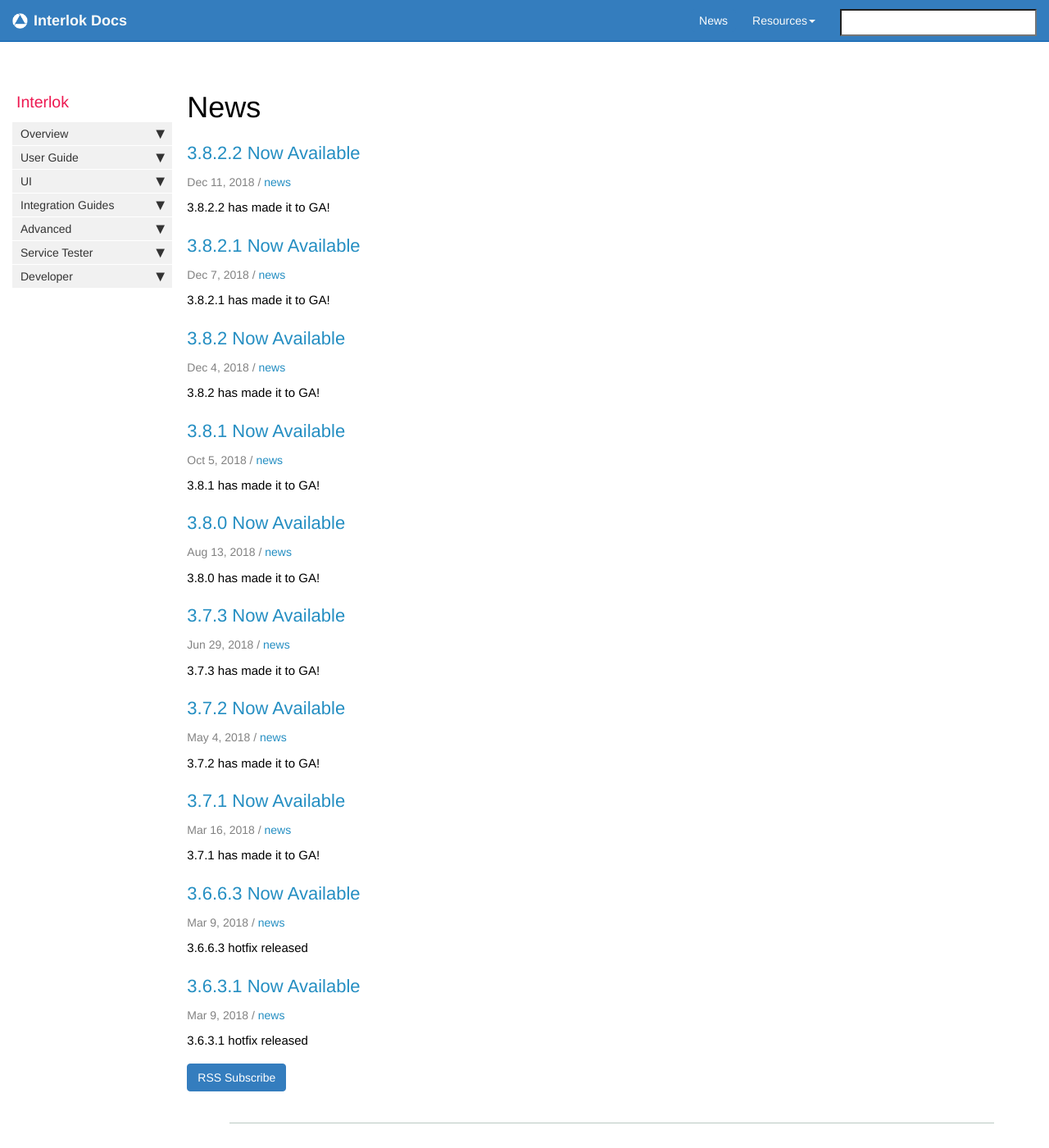
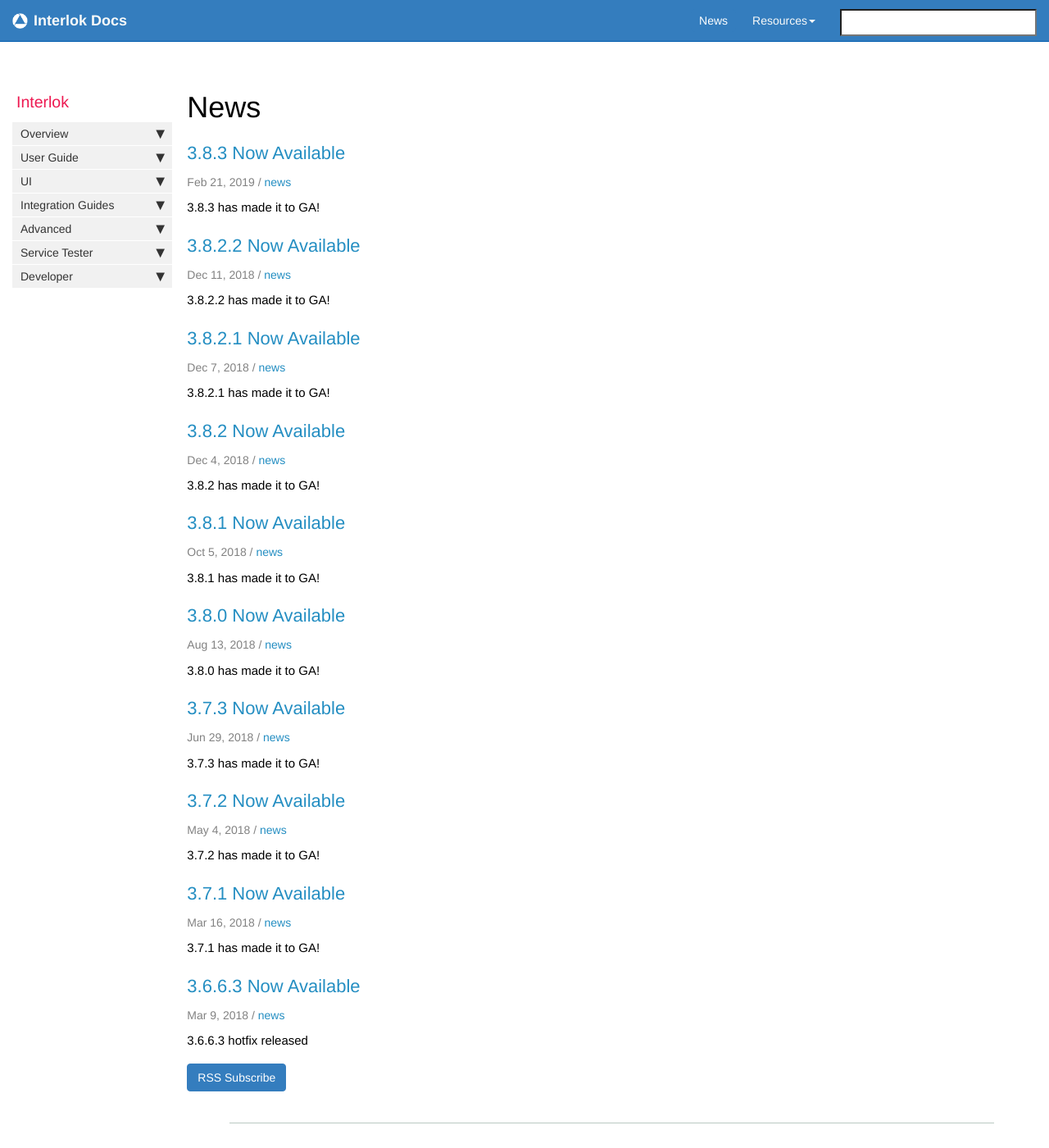
Before and after one commit to adaptris/interlok-docs-legacy, a Jekyll site: the page built from pages/news/news.html, in a window 1280 px wide and 1400 px high. Shown: the whole window at 82% size. Built offline with Jekyll 4.4.1, drawn with Linux system fonts in a browser that asks for light colours; nearby versions of some CDN libraries; comment, search, counter and statistics services are not loaded.

Commit message:
updated for the 3.8.3 ga release

```diff
--- a/_includes/custom/release383.html
+++ b/_includes/custom/release383.html
@@ -1,6 +1,6 @@
 ## Version 3.8.3 ##
 
-Release Date : 2019-02
+Release Date : 2019-02-21
 
 ### Bugs
 
@@ -67,3 +67,4 @@
  - [INTERLOK-2617](https://adaptris.atlassian.net/browse/INTERLOK-2617) - Add a new method to msg.resolve() for PayloadFromMetadata
  - [INTERLOK-2619](https://adaptris.atlassian.net/browse/INTERLOK-2619) - Add "Category" to LoggingServiceIMpl
  - [INTERLOK-2545](https://adaptris.atlassian.net/browse/INTERLOK-2545) - dependabot updates for 3.8.3
+ - [INTERLOK-2632](https://adaptris.atlassian.net/browse/INTERLOK-2632) - UI Component Search - improve indexer to download non-public jars so it can index components such as interlok-solace
```
Also changed, not shown: _posts/2019-02-21-3.8.3-release.md (added, +15 -0 lines).
